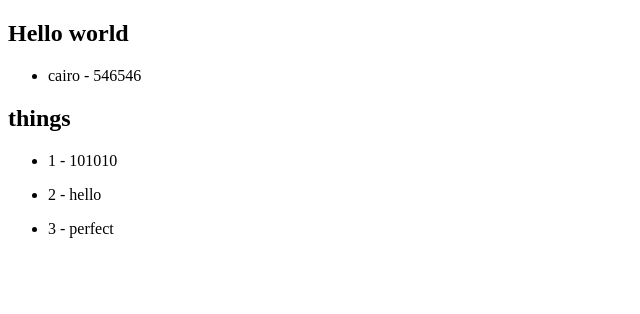
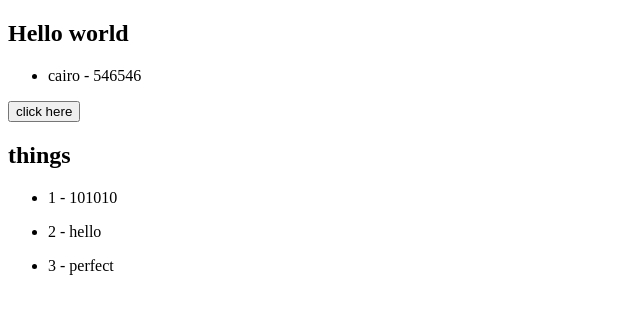
Before and after one commit to mahmoodahmad100/ng-go, an Angular app: page / in a window 1280 px wide. Shown: the top 314 px of the page, without its empty margins (0-640 px from the left). Built offline with nearby package versions, Linux system fonts and the light colour scheme.

Commit message:
adding click button

```diff
--- a/src/app/components/user/user.component.html
+++ b/src/app/components/user/user.component.html
@@ -4,6 +4,8 @@
 	<li>{{address.city}} - {{address.phone}}</li>
 </ul>
 
+
+<button (click)="changeCity()">click here</button>
 <h2>things</h2>
 <ul *ngFor="let thing of things; let i = index">
 	<li>{{i + 1}} - {{thing}}</li>
```
